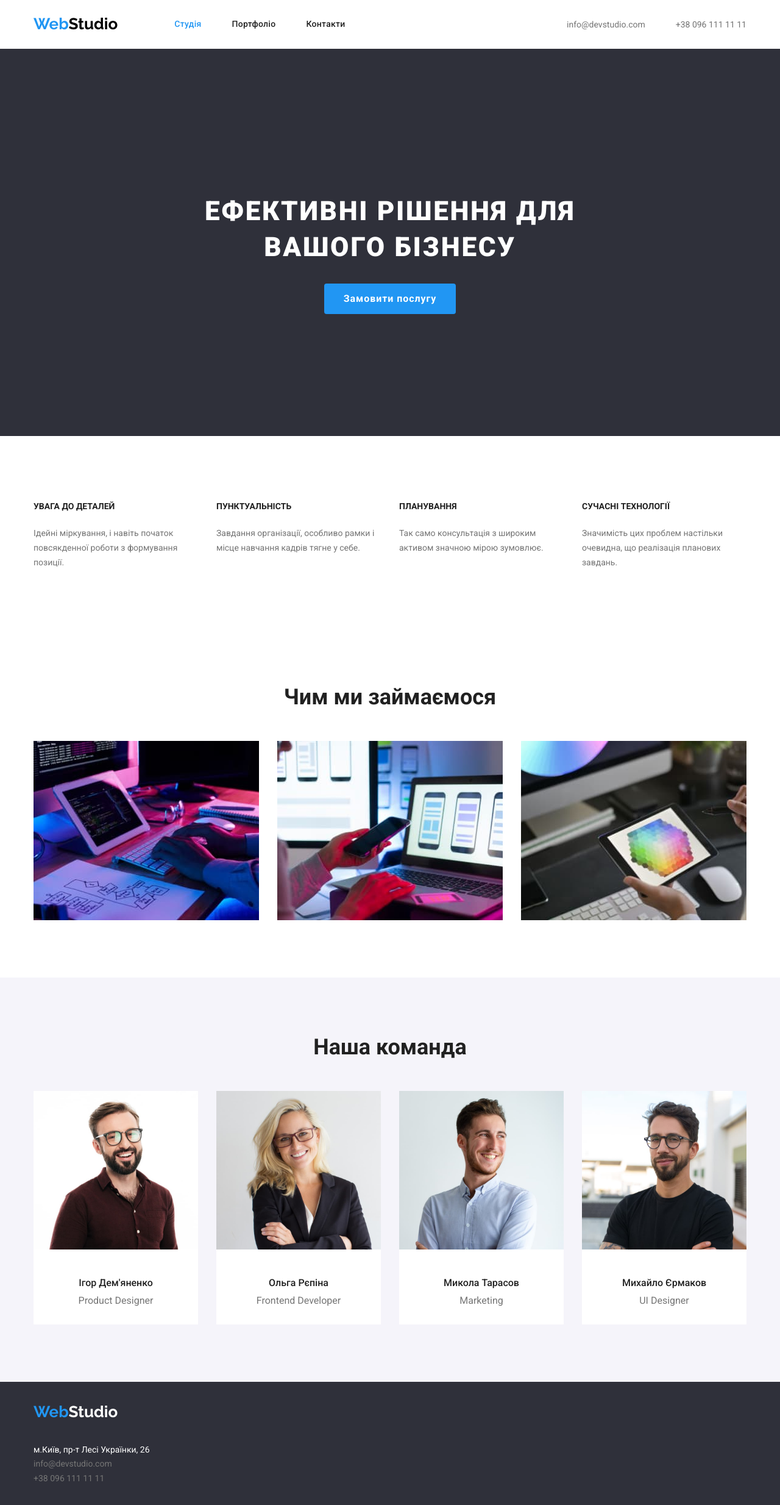
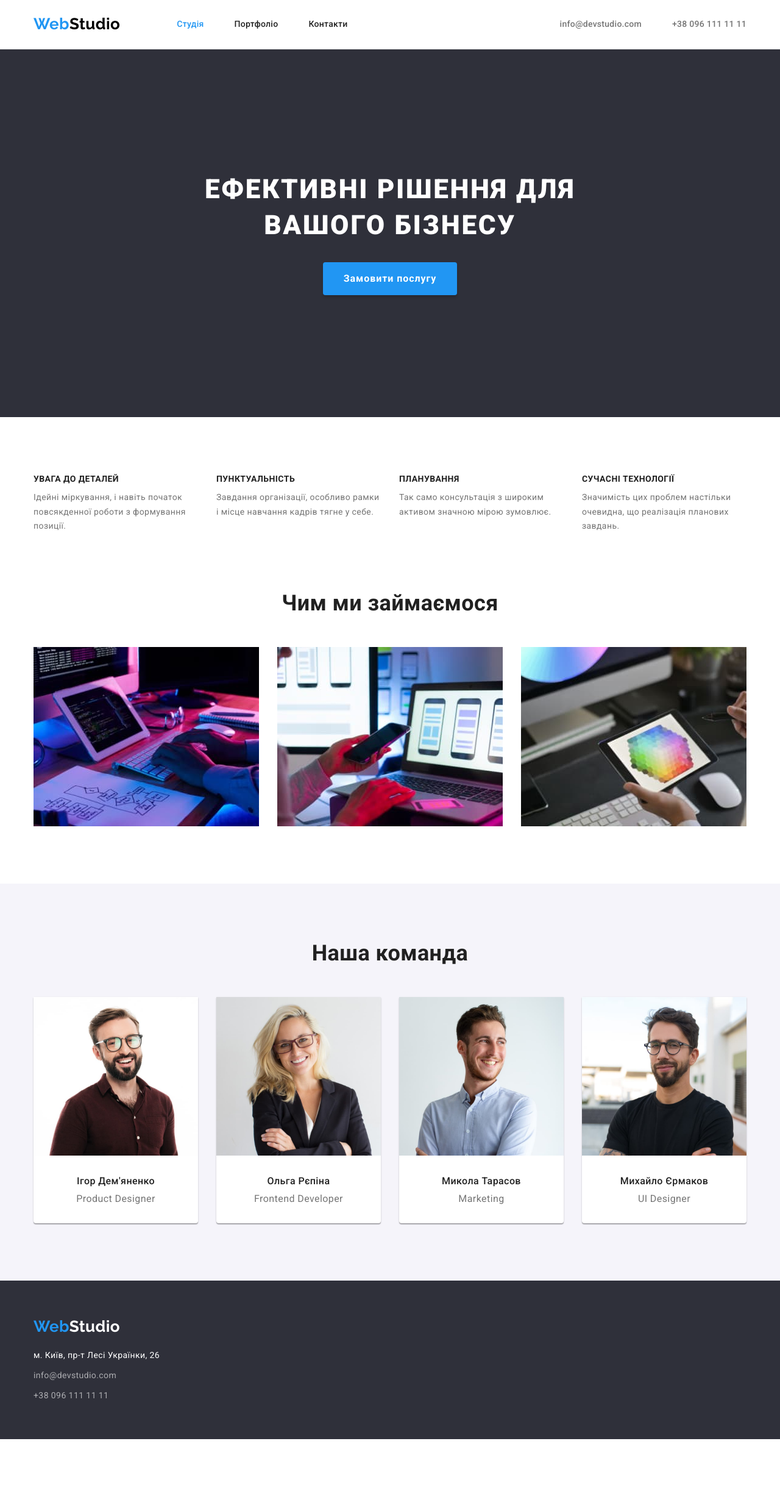
Before and after one commit to alexxxusachev888/goit-markup-hw-03, a plain HTML site: page index.html in a window 1280 px wide. Shown: the whole page at 61% size. After the commit the page ends 2360 px from the top, so only its background shows below. Drawn offline with nearby package versions, Linux system fonts and the light colour scheme.

Commit message:
Refactored markup

```diff
--- a/css/styles.css
+++ b/css/styles.css
@@ -1,33 +1,44 @@
 /* General*/
-
 :root {
   --main-color: #212121;
   --second-color: #2196f3;
   --third-color: #757575;
   --black-color: #000000;
+  --white-color: #ffffff;
   --background-color: #2f303a;
   --background-color2: #f5f4fa;
   --background-color-white: #ffffff;
-  --margin-work-list: 30px;
+  --button-hover-bg-color: #188ce8;
+  --footer-link-color: rgba(255, 255, 255, 0.6);
+  --header-bottom-border: #ececec;
+  --card-bottom-border: #eeeeee;
 }
-
+* {
+  margin: 0;
+  padding: 0;
+}
 body {
   font-family: 'Roboto', sans-serif;
   font-size: 14px;
+  letter-spacing: 0.03em;
   color: var(--main-color);
+  background-color: var(--background-color-white);
 }
-h2 {
-  margin: 0;
-  margin-bottom: 50px;
-  font-weight: 700;
-  font-size: 36px;
-  line-height: 1.16;
-  text-align: center;
+.visually-hidden {
+  position: absolute;
+  white-space: nowrap;
+  width: 1px;
+  height: 1px;
+  overflow: hidden;
+  border: 0;
+  padding: 0;
+  clip: rect(0 0 0 0);
+  clip-path: inset(50%);
+  margin: -1px;
 }
-ul,
-p {
-  margin: 0;
-  padding: 0;
+[href] {
+  text-decoration: none;
+  color: var(--black-color);
 }
 .container {
   width: 1200px;
@@ -35,78 +46,76 @@ p {
   padding-right: 15px;
   margin: 0 auto;
 }
-.link {
-  text-decoration: none;
-  font-style: normal;
+.section {
+  padding-top: 94px;
+  padding-bottom: 94px;
+}
+.without-dot {
+  list-style-type: none;
+}
+
+/* Header*/
+.header {
+  padding: 24px 0 25px 0;
+  border-bottom: 1px solid var(--header-bottom-border);
+}
+.header .container {
+  display: flex;
+  align-items: center;
+}
+
+.header__logo {
+  font-family: 'Raleway', sans-serif;
+  font-weight: 700;
+  font-size: 26px;
+  line-height: 1.19;
+}
+.header__logo-accent {
+  display: inline;
+  color: var(--second-color);
+}
+.header__navigation,
+.header__contacts {
+  display: flex;
+  gap: 50px;
+}
+.header__navigation {
+  margin-left: 93px;
+}
+.header__navigation-link {
+  font-weight: 500;
+  line-height: 1.14;
+  letter-spacing: 0.02em;
   color: var(--main-color);
 }
-.link:focus,
-.link:hover {
+.header__navigation-link:hover,
+.header__navigation-link:focus {
   color: var(--second-color);
 }
-.link-contacts {
+.header__contacts {
+  margin-left: auto;
+}
+.header__contacts-link {
+  font-weight: 500;
+  font-size: 14px;
+  line-height: 1.14;
+  letter-spacing: 0.02em;
   color: var(--third-color);
 }
-.section {
-  padding: 94px 0;
-}
-.disc {
-  list-style: none;
-}
-.current {
+.header__contacts-link:hover,
+.header__contacts-link:focus {
   color: var(--second-color);
 }
 
-/* Header*/
+/* Hero */
 
-.header {
-  padding: 24px 0 25px 0;
-  background-color: var(--background-color-white);
-}
-.header-wrapper {
-  display: flex;
-  align-items: center;
-}
-.header-navigation ul {
-  display: flex;
-  margin-left: 93px;
-  font-weight: 500;
-  line-height: 1.14;
-  letter-spacing: 0.02em;
-}
-.header-navigation li:not(:last-child) {
-  margin-right: 50px;
-}
-.header-contacts {
-  display: flex;
-  margin-left: auto;
-}
-.header-contacts li:not(:last-child) {
-  margin-right: 50px;
-}
-
-.header-logo {
-  font-family: 'Raleway', sans-serif;
-  font-weight: 700;
-  font-size: 26px;
-  line-height: 1.2;
-  color: var(--black-color);
-}
-.header-logo:hover {
-  color: var(--black-color);
-}
-.header-logo span {
-  color: var(--second-color);
-}
-
-/* First Screen/Hero */
-
-.first-screen {
-  margin: 0 auto;
-  padding: 200px 0;
+.hero {
+  padding-top: 200px;
+  padding-bottom: 200px;
+  text-align: center;
   background-color: var(--background-color);
 }
-.first-screen h1 {
+.hero__title {
   margin-bottom: 30px;
   font-weight: 900;
   font-size: 44px;
@@ -114,49 +123,50 @@ p {
   text-align: center;
   letter-spacing: 0.06em;
   text-transform: uppercase;
-  color: var(--background-color-white);
+  color: var(--white-color);
 }
-.first-screen button {
-  display: block;
-  margin: 0 auto;
+.hero__btn {
   padding: 10px 32px;
+
+  font-family: inherit;
   font-weight: 700;
   font-size: 16px;
   line-height: 1.87;
   text-align: center;
   letter-spacing: 0.06em;
-  color: var(--background-color-white);
+  color: var(--white-color);
+
   background-color: var(--second-color);
-  border: none;
+  border-color: transparent;
   border-radius: 4px;
+  box-shadow: 0px 4px 4px rgba(0, 0, 0, 0.15);
   cursor: pointer;
 }
-.first-screen button:hover,
-.first-screen button:focus {
-  color: var(--second-color);
-  background-color: var(--background-color2);
+.hero__btn:hover,
+.hero__btn:focus {
+  background-color: var(--button-hover-bg-color);
 }
 
 /* Advantages*/
-
-.advantages {
-  font-size: 0;
+.advantages.section {
+  padding-bottom: 0;
 }
-.advantages-list {
+.advantages__list {
   display: flex;
-  justify-content: space-between;
+  gap: 30px;
 }
-.advantages-item {
-  width: 270px;
+.advantages__item {
+  flex-basis: calc((100% - 3 * 30px) / 4);
+  vertical-align: top;
 }
-.advantages h3 {
+.advantages__subtitle {
+  margin-bottom: 10px;
   font-size: 14px;
   font-weight: 700;
   line-height: 1.14;
   text-transform: uppercase;
 }
-.advantages p {
-  padding-top: 10px;
+.advantages__descr {
   font-size: 14px;
   line-height: 1.71;
   color: var(--third-color);
@@ -167,9 +177,17 @@ p {
 .specialization {
   font-size: 0;
 }
-.specialization-list {
+.specialization__list {
   display: flex;
-  justify-content: space-between;
+  gap: 30px;
+}
+.specialization__title {
+  margin-bottom: 50px;
+  text-align: center;
+  font-weight: 700;
+  font-size: 36px;
+  line-height: 1.16;
+  color: var(--main-color);
 }
 
 /* Team */
@@ -177,27 +195,37 @@ p {
 .team {
   background-color: var(--background-color2);
 }
-.team-list {
+.team__title {
+  margin-bottom: 50px;
+  text-align: center;
+  font-weight: 700;
+  font-size: 36px;
+  line-height: 1.16;
+  color: var(--main-color);
+}
+.team__list {
   display: flex;
-  justify-content: space-between;
-  font-size: 0;
+  gap: 30px;
 }
-.team-item {
-  width: 270px;
-  background-color: var(--background-color-white);
-}
-.team-item img {
+.team__image {
   margin-bottom: 30px;
 }
-.team-item h3 {
+.team__item {
+  padding-bottom: 30px;
+  flex-basis: calc((100% - 4 * 30px)) / 4;
+  background-color: var(--background-color-white);
+  border-radius: 0px 0px 4px 4px;
+  box-shadow: 0px 1px 3px rgba(0, 0, 0, 0.12), 0px 1px 1px rgba(0, 0, 0, 0.14),
+    0px 2px 1px rgba(0, 0, 0, 0.2);
+}
+.team__subtitle {
   margin-bottom: 10px;
   font-weight: 500;
   font-size: 16px;
   line-height: 1.18;
   text-align: center;
 }
-.team-item p {
-  margin-bottom: 30px;
+.team__descr {
   font-size: 16px;
   line-height: 1.18;
   text-align: center;
@@ -207,105 +235,112 @@ p {
 /* Footer */
 
 .footer {
-  padding: 34px 0 60px 0;
+  padding-top: 60px;
+  padding-bottom: 60px;
   background-color: var(--background-color);
 }
-.footer-address a {
-  display: block;
+.footer__item:not(:last-child) {
+  margin-bottom: 9px;
 }
-.footer-address a:not(:last-child) {
-  margin-bottom: 7px;
-}
-.footer-logo {
-  display: block;
-  margin-bottom: 38px;
+.footer__logo {
+  display: inline-block;
+  margin-bottom: 20px;
   font-family: 'Raleway', sans-serif;
   font-weight: 700;
   font-size: 26px;
   line-height: 1.19;
   color: var(--background-color-white);
 }
-.footer-logo:hover {
-  color: var(--background-color-white);
-}
-.footer-logo span {
+.footer__logo-accent {
   color: var(--second-color);
 }
-.footer-map {
-  color: var(--background-color-white);
+.footer__list {
+  font-style: normal;
 }
-
-/* Portfolio*/
+.footer__link {
+  line-height: 1.71;
+}
+.footer__link[href*="https://goo"]
+{
+  color: var(--white-color);
+}
+.footer__link:hover,
+.footer__link:focus {
+  color: var(--second-color);
+}
+.footer__link-contacts {
+  color: var(--footer-link-color);
+}
 
 /* Portfolio - Hero */
 
-.header-line {
-  border-bottom: 1px solid #ececec;
-}
-.portfolio-btn-wrapper {
+.btn__list {
+  margin-bottom: 50px;
   display: flex;
   justify-content: center;
+  gap: 8px;
 }
-.button-list {
-  display: flex;
-  gap: 8px;
-  max-width: 575px;
-  margin-bottom: 50px;
-  text-align: center;
-  font-size: 0;
-}
-.button {
+.btn__item {
+  padding: 6px 22px;
+
   font-family: inherit;
-  padding: 6px 22px;
-  display: block;
   font-weight: 500;
   font-size: 16px;
   line-height: 1.62;
   text-align: center;
+
   color: var(--main-color);
-  background: var(--background-color2);
+  background-color: var(--background-color2);
   border-radius: 4px;
-  border: none;
   cursor: pointer;
+  border-color: transparent;
+  box-shadow: 0px 3px 1px rgba(0, 0, 0, 0.1), 0px 1px 2px rgba(0, 0, 0, 0.08),
+    0px 2px 2px rgba(0, 0, 0, 0.12);
 }
-.button:hover {
-  color: var(--background-color-white);
+.btn__item:hover,
+.btn__item:focus {
+  color: var(--white-color);
   background-color: var(--second-color);
 }
 
 /* Portfolio - Works */
 
 .works {
-  font-size: 0;
-}
-.works-list {
   display: flex;
   flex-wrap: wrap;
-  margin-top: calc(-1 * var(--margin-work-list));
-  margin-left: calc(-1 * var(--margin-work-list));
+  margin-top: -30px;
+  margin-left: -30px;
 }
-.works-item {
-  flex-basis: calc(100% - 2 * 30) / 3;
-  margin-top: var(--margin-work-list);
-  margin-left: var(--margin-work-list);
-  border: 1px solid #eeeeee;
+.works__item {
+  margin-top: 30px;
+  margin-left: 30px;
+  flex-basis: calc((100% - 3 * 30px) / 3);
+  border-bottom: 1px solid var(--card-bottom-border);
 }
-.wrapper {
+.works__image {
+  max-width: 100%;
+}
+.works__inner {
   padding: 20px 24px;
 }
-.works-item img {
-  width: 100%;
-}
-.works-item h2 {
+.works__title {
   margin-bottom: 4px;
-  font-weight: 500;
-  font-size: 16px;
-  line-height: 1.62;
-  text-align: left;
+  font-weight: 700;
+  font-size: 18px;
+  line-height: 2;
+  letter-spacing: 0.06em;
   color: var(--main-color);
 }
-.works-item p {
+
+.works__descr {
   font-size: 16px;
-  line-height: 1.87;
+  line-height: 1.88;
+  letter-spacing: 0.03em;
   color: var(--third-color);
 }
+
+/* Else */
+
+.current {
+  color: var(--second-color);
+}
--- a/index.html
+++ b/index.html
@@ -6,93 +6,104 @@
   <meta name="viewport" content="width=device-width, initial-scale=1.0">
   <link href="https://fonts.googleapis.com/css2?family=Raleway:wght@700&family=Roboto:wght@400;500;700;900&display=swap"
     rel="stylesheet">
-  <link rel="stylesheet" href="node_modules/modern-normalize/modern-normalize.css">
+  <link rel="stylesheet" href="https://cdnjs.cloudflare.com/ajax/libs/modern-normalize/1.1.0/modern-normalize.min.css"
+    integrity="sha512-wpPYUAdjBVSE4KJnH1VR1HeZfpl1ub8YT/NKx4PuQ5NmX2tKuGu6U/JRp5y+Y8XG2tV+wKQpNHVUX03MfMFn9Q=="
+    crossorigin="anonymous" referrerpolicy="no-referrer" />
   <link rel="stylesheet" href="css/styles.css">
-  <title>Document</title>
+  <title>WebStudio</title>
 </head>
 
 <body>
   <header class="header">
     <div class="container">
-      <div class="header-wrapper">
-        <a class="header-logo link" href="./index.html"><span>Web</span>Studio</a>
-        <nav class="header-navigation">
-          <ul>
-            <li class="disc"><a class="current link" href="./index.html">Студія</a></li>
-            <li class="disc"><a class="link" href="./pages/portfolio.html">Портфоліо</a></li>
-            <li class="disc"><a class="link" href="#">Контакти</a></li>
-          </ul>
-        </nav>
-        <ul class="header-contacts">
-          <li class="disc"><a class="link link-contacts" href="mailto:info@devstudio.com">info@devstudio.com</a></li>
-          <li class="disc"><a class="link link-contacts" href="tel:380961111111">+38 096 111 11 11</a></li>
+      <a class="header__logo" href="./index.html">
+        <div class="header__logo-accent">Web</div>Studio
+      </a>
+      <nav>
+        <ul class="header__navigation">
+          <li class="without-dot"><a class="header__navigation-link current" href="./index.html">Студія</a></li>
+          <li class="without-dot"><a class="header__navigation-link" href="./pages/portfolio.html">Портфоліо</a></li>
+          <li class="without-dot"><a class="header__navigation-link" href="#">Контакти</a></li>
         </ul>
-      </div>
+      </nav>
+      <ul class="header__contacts">
+        <li class="without-dot"><a class="header__contacts-link" href="mailto:info@devstudio.com">info@devstudio.com</a>
+        </li>
+        <li class="without-dot"><a class="header__contacts-link" href="tel:380961111111">+38 096 111 11 11</a></li>
+      </ul>
     </div>
   </header>
   <main>
-    <section class="first-screen section">
+    <section class="hero">
       <div class="container">
-        <h1>Ефективні рішення для<br> вашого бізнесу</h1>
-        <button type="button">Замовити послугу</button>
+        <h1 class="hero__title">Ефективні рішення для<br> вашого бізнесу</h1>
+        <button class="hero__btn" type="button">Замовити послугу</button>
       </div>
     </section>
     <section class="advantages section">
       <div class="container">
-        <h2 hidden>Наші переваги</h2>
-        <ul class="advantages-list">
-          <li class="advantages-item">
-            <h3>Увага до деталей</h3>
-            <p>Ідейні міркування, і навіть початок повсякденної роботи з формування позиції.</p>
+        <h2 class="advantages__title visually-hidden">Наші переваги</h2>
+        <ul class="advantages__list">
+          <li class="advantages__item without-dot">
+            <h3 class="advantages__subtitle">Увага до деталей</h3>
+            <p class="advantages__descr">Ідейні міркування, і навіть початок повсякденної роботи з формування позиції.
+            </p>
           </li>
-          <li class="advantages-item">
-            <h3>Пунктуальність</h3>
-            <p>Завдання організації, особливо рамки і місце навчання кадрів тягне у себе.</p>
+          <li class="advantages__item without-dot">
+            <h3 class="advantages__subtitle">Пунктуальність</h3>
+            <p class="advantages__descr">Завдання організації, особливо рамки і місце навчання кадрів тягне у себе.</p>
           </li>
-          <li class="advantages-item">
-            <h3>Планування</h3>
-            <p>Так само консультація з широким активом значною мірою зумовлює.</p>
+          <li class="advantages__item without-dot">
+            <h3 class="advantages__subtitle">Планування</h3>
+            <p class="advantages__descr">Так само консультація з широким активом значною мірою зумовлює.</p>
           </li>
-          <li class="advantages-item">
-            <h3>Сучасні технології</h3>
-            <p>Значимість цих проблем настільки очевидна, що реалізація планових завдань.</p>
+          <li class="advantages__item without-dot">
+            <h3 class="advantages__subtitle">Сучасні технології</h3>
+            <p class="advantages__descr">Значимість цих проблем настільки очевидна, що реалізація планових завдань.</p>
           </li>
         </ul>
       </div>
     </section>
     <section class="specialization section">
       <div class="container">
-        <h2>Чим ми займаємося</h2>
-        <ul class="specialization-list">
-          <li><img src="images/box-1.jpg" alt="розробка програмного забезпечення для десктопів" width="370"></li>
-          <li><img src="images/box-2.jpg" alt="розробка програмного забезпечення для мобільних" width="370"></li>
-          <li><img src="images/box-3.jpg" alt="розробка програмного забезпечення для планшетів" width="370"></li>
+        <h2 class="specialization__title">Чим ми займаємося</h2>
+        <ul class="specialization__list">
+          <li class="specialization__item"><img src="images/box-1.jpg"
+              alt="розробка програмного забезпечення для десктопів" width="370"></li>
+          <li class="specialization__item"><img src="images/box-2.jpg"
+              alt="розробка програмного забезпечення для мобільних" width="370"></li>
+          <li class="specialization__item"><img src="images/box-3.jpg"
+              alt="розробка програмного забезпечення для планшетів" width="370"></li>
         </ul>
       </div>
     </section>
     <section class="team section">
       <div class="container">
-        <h2>Наша команда</h2>
-        <ul class="team-list">
-          <li class="team-item">
-            <img src="images/team-card-1.jpg" alt="член команди продакт менеджер Ігор Дем'яненко" width="270">
-            <h3>Ігор Дем'яненко</h3>
-            <p>Product Designer</p>
+        <h2 class="team__title">Наша команда</h2>
+        <ul class="team__list">
+          <li class="team__item without-dot">
+            <img class="team__image" src="images/team-card-1.jpg" alt="член команди продакт менеджер Ігор Дем'яненко"
+              width="270">
+            <h3 class="team__subtitle">Ігор Дем'яненко</h3>
+            <p class="team__descr">Product Designer</p>
           </li>
-          <li class="team-item">
-            <img src="images/team-card-2.jpg" alt="член команди фронтенд розробник Ольга Рєпіна" width="270">
-            <h3>Ольга Рєпіна</h3>
-            <p>Frontend Developer</p>
+          <li class="team__item without-dot">
+            <img class="team__image" src="images/team-card-2.jpg" alt="член команди фронтенд розробник Ольга Рєпіна"
+              width="270">
+            <h3 class="team__subtitle">Ольга Рєпіна</h3>
+            <p class="team__descr">Frontend Developer</p>
           </li>
-          <li class="team-item">
-            <img src="images/team-card-3.jpg" alt="член команди маркетолог Микола Тарасов" width="270">
-            <h3>Микола Тарасов</h3>
-            <p>Marketing</p>
+          <li class="team__item without-dot">
+            <img class="team__image" src="images/team-card-3.jpg" alt="член команди маркетолог Микола Тарасов"
+              width="270">
+            <h3 class="team__subtitle">Микола Тарасов</h3>
+            <p class="team__descr">Marketing</p>
           </li>
-          <li class="team-item">
-            <img src="images/team-card-4.jpg" alt="член команди юикс дизайнер Михайло Єрмаков" width="270">
-            <h3>Михайло Єрмаков</h3>
-            <p>UI Designer</p>
+          <li class="team__item without-dot">
+            <img class="team__image" src="images/team-card-4.jpg" alt="член команди юикс дизайнер Михайло Єрмаков"
+              width="270">
+            <h3 class="team__subtitle">Михайло Єрмаков</h3>
+            <p class="team__descr">UI Designer</p>
           </li>
         </ul>
       </div>
@@ -100,12 +111,18 @@
   </main>
   <footer class="footer">
     <div class="container">
-      <a class="footer-logo link" href="./index.html"><span>Web</span>Studio</a>
-      <address class="footer-address">
-        <a class="link footer-map" href=" https://goo.gl/maps/CPtrU1FHBa2aNyZL9" target="_blank"
-          rel="noopener noreferrer nofollow">м.Київ, пр-т Лесі Українки, 26</a>
-        <a class="link link-contacts" href="mailto:info@devstudio.com">info@devstudio.com</a>
-        <a class="link link-contacts" href="tel:380961111111">+38 096 111 11 11</a>
+      <a class="footer__logo" href="./index.html"><span class="footer__logo-accent">Web</span>Studio</a>
+      <address>
+        <ul class="footer__list">
+          <li class="footer__item without-dot"><a class="footer__link" href="https://goo.gl/maps/CPtrU1FHBa2aNyZL9"
+              target="_blank" rel="noopener noreferrer nofollow">м.
+              Київ, пр-т Лесі Українки, 26</a></li>
+          <li class="footer__item without-dot"><a class="footer__link footer__link-contacts"
+              href="mailto:info@devstudio.com">info@devstudio.com</a></li>
+          <li class="footer__item without-dot"><a class="footer__link footer__link-contacts" href="tel:380961111111">+38
+              096 111 11
+              11</a></li>
+        </ul>
       </address>
     </div>
   </footer>
--- a/package.json
+++ /dev/null
@@ -1,5 +0,0 @@
-{
-  "dependencies": {
-    "modern-normalize": "^1.1.0"
-  }
-}
```
Also changed, not shown: pages/portfolio.html (+95 -89 lines), README.md, 2 other files.
